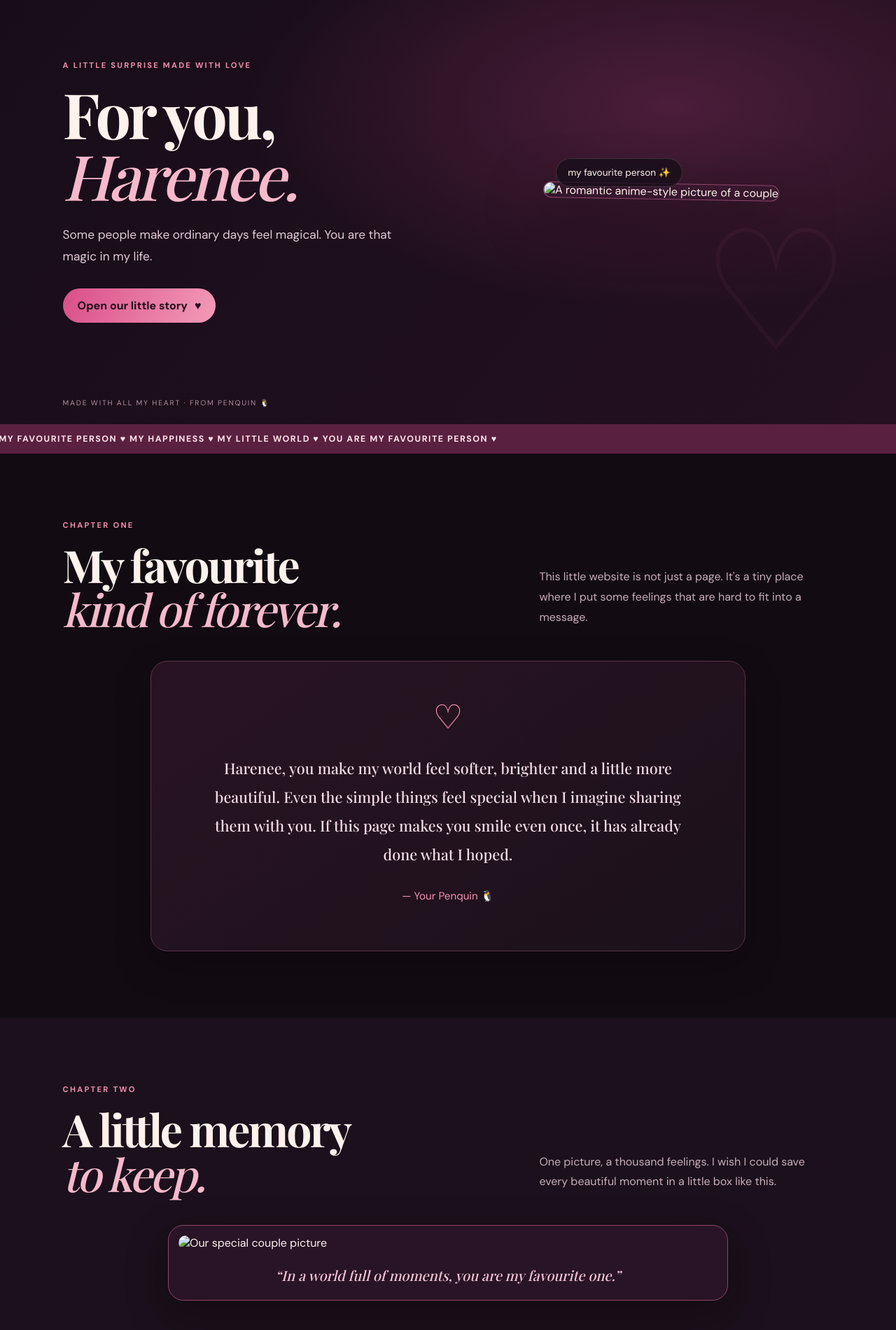
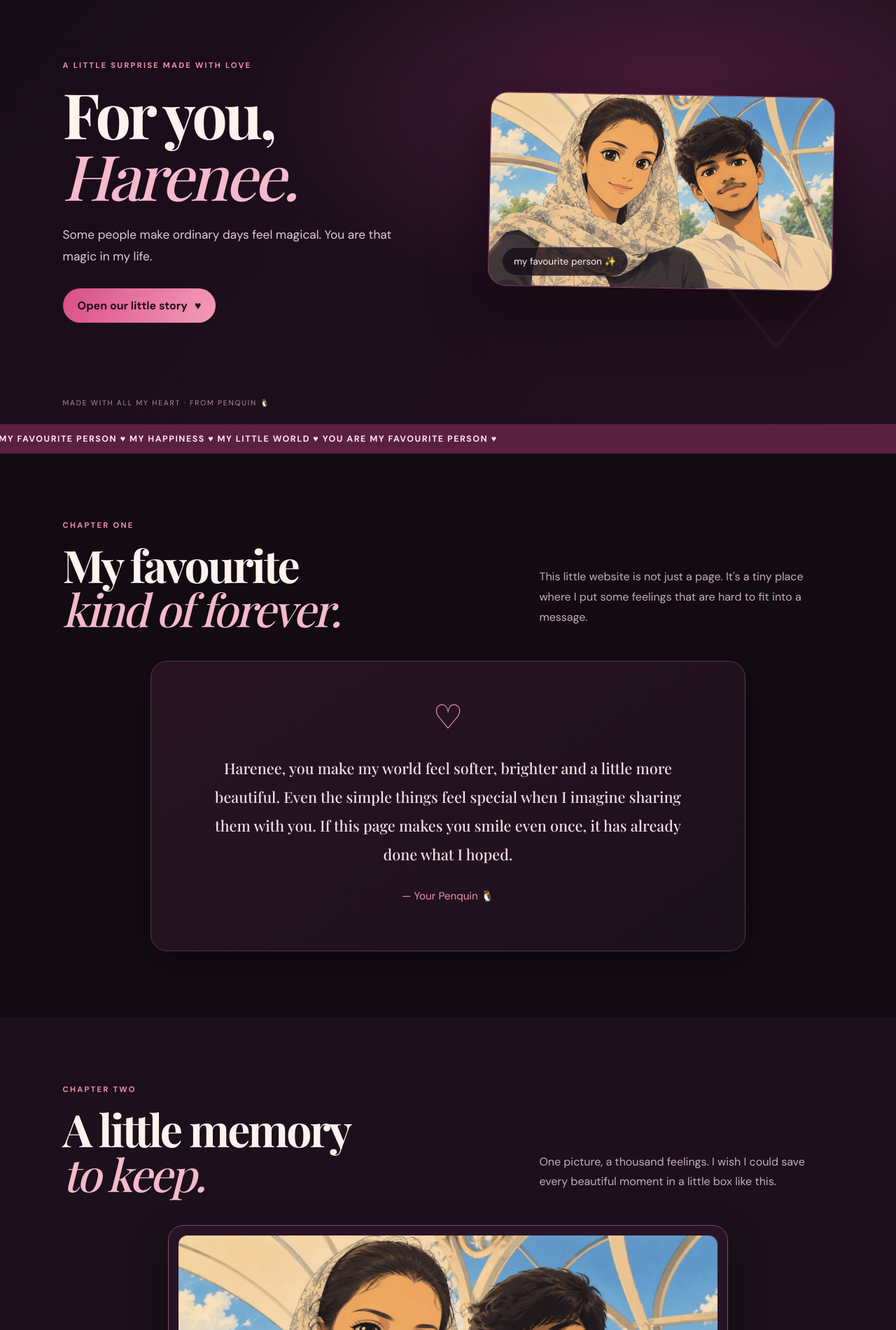
Before and after one commit to priyan-njr22/penguin-harenee-love, a plain HTML site: page index.html in a window 1280 px wide. Shown: the part 120-2020 px from the top of the page at 70% size. Drawn offline with nearby package versions, Linux system fonts and the light colour scheme; a web font is replaced by a local one.

Commit message:
Update index.html

```diff
--- a/index.html
+++ b/index.html
@@ -25,7 +25,7 @@
         <p class="intro">Some people make ordinary days feel magical. You are that magic in my life.</p>
         <a class="button primary" href="#story">Open our little story <span>♥</span></a>
       </div>
-      <div class="hero-photo"><img src="media/couple_photo.jpg" alt="A romantic anime-style picture of a couple"><span class="photo-label">my favourite person ✨</span></div>
+      <div class="hero-photo"><img src="couple_photo.jpg" alt="A romantic anime-style picture of a couple"><span class="photo-label">my favourite person ✨</span></div>
       <div class="hero-bottom">MADE WITH ALL MY HEART · FROM PENQUIN 🐧</div>
     </section>
 
@@ -41,7 +41,7 @@
 
     <section class="section memories" id="memories">
       <div class="section-heading"><div><p class="eyebrow">CHAPTER TWO</p><h2>A little memory<br><em>to keep.</em></h2></div><p class="section-intro">One picture, a thousand feelings. I wish I could save every beautiful moment in a little box like this.</p></div>
-      <div class="memory-frame"><img src="media/couple_photo.jpg" alt="Our special couple picture"><div class="memory-caption">“In a world full of moments, you are my favourite one.”</div></div>
+      <div class="memory-frame"><img src="couple_photo.jpg" alt="Our special couple picture"><div class="memory-caption">“In a world full of moments, you are my favourite one.”</div></div>
     </section>
 
 
@@ -58,8 +58,8 @@
 
     <section class="section media-section" id="song">
       <div class="section-heading"><div><p class="eyebrow">CHAPTER FOUR · OUR SOUNDTRACK</p><h2>A song for<br><em>this feeling.</em></h2></div><p class="section-intro">A song that reminds me of the kind of beautiful feeling I wanted this little surprise to carry.</p></div>
-      <div class="media-card song-card"><div class="record">♫</div><div><h3>Aradhya</h3><p>Sid Sriram · Our song 🎶</p><audio controls preload="metadata"><source src="media/aradhya.mp3" type="audio/mpeg">Your browser cannot play this audio file.</audio><small>Add your audio file named <b>aradhya.mp3</b> inside the media folder to enable playback. (The song file hasn't been uploaded yet.)</small></div></div>
-      <div class="media-card video-card"><div><p class="eyebrow">A LITTLE VIDEO SURPRISE</p><h3>Just for you, Harenee ❤️</h3><p>Press play when you're ready. I made this little moment just for you.</p></div><video controls preload="metadata" poster="media/couple_photo.jpg"><source src="media/proposal_video.mp4" type="video/mp4">Your browser does not support the video element.</video></div>
+      <div class="media-card song-card"><div class="record">♫</div><div><h3>Aradhya</h3><p>Sid Sriram · Our song 🎶</p><audio controls preload="metadata"><source src="aradhya.mp3" type="audio/mpeg">Your browser cannot play this audio file.</audio><small>Add your audio file named <b>aradhya.mp3</b> inside the media folder to enable playback. (The song file hasn't been uploaded yet.)</small></div></div>
+      <div class="media-card video-card"><div><p class="eyebrow">A LITTLE VIDEO SURPRISE</p><h3>Just for you, Harenee ❤️</h3><p>Press play when you're ready. I made this little moment just for you.</p></div><video controls preload="metadata" poster="media/couple_photo.jpg"><source src="proposal_video.mp4" type="video/mp4">Your browser does not support the video element.</video></div>
     </section>
 
 
```
